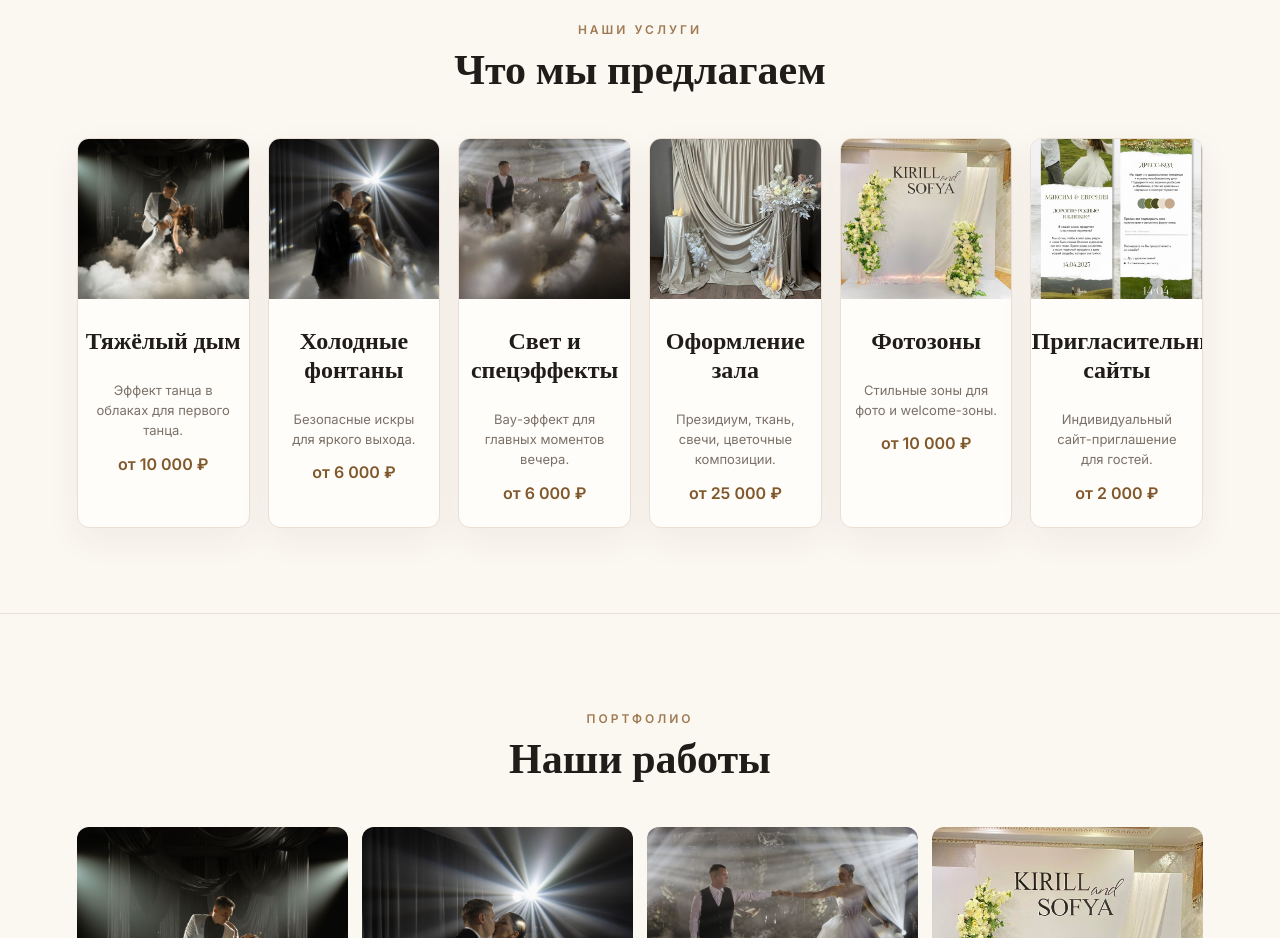
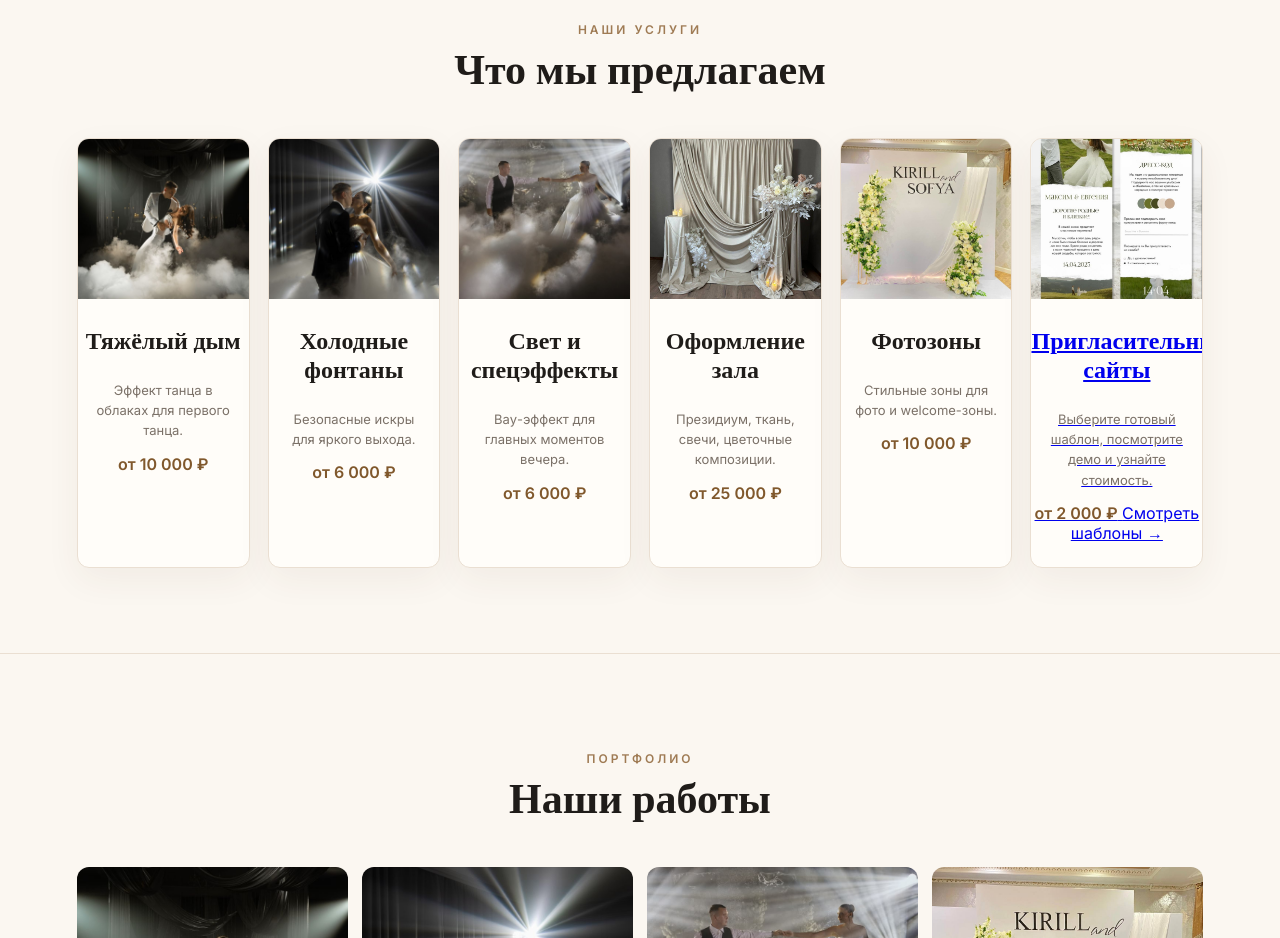
Before and after one commit to nekqadamovsino-spec/mosdecor, a plain HTML site: page index.html in a window 1280 px wide. Shown: the part 900-1838 px from the top of the page. Drawn offline with nearby package versions, Linux system fonts and the light colour scheme.

Commit message:
Update index.html

```diff
--- a/index.html
+++ b/index.html
@@ -60,7 +60,22 @@
         <article class="service-card"><img src="images/smoke-3.jpg" alt=""><h3>Свет и спецэффекты</h3><p>Вау-эффект для главных моментов вечера.</p><b>от 6 000 ₽</b></article>
         <article class="service-card"><img src="images/decor-1.jpg" alt=""><h3>Оформление зала</h3><p>Президиум, ткань, свечи, цветочные композиции.</p><b>от 25 000 ₽</b></article>
         <article class="service-card"><img src="images/zone-1.jpg" alt=""><h3>Фотозоны</h3><p>Стильные зоны для фото и welcome-зоны.</p><b>от 10 000 ₽</b></article>
-        <article class="service-card"><img src="images/gold-zone.jpg" alt=""><h3>Пригласительные сайты</h3><p>Индивидуальный сайт-приглашение для гостей.</p><b>от 2 000 ₽</b></article>
+        <a href="invitations.html" class="service-card service-card-link">
+  <img src="images/gold-zone.jpg" alt="Каталог пригласительных сайтов">
+
+  <h3>Пригласительные сайты</h3>
+
+  <p>
+    Выберите готовый шаблон, посмотрите демо
+    и узнайте стоимость.
+  </p>
+
+  <b>от 2 000 ₽</b>
+
+  <span class="service-more">
+    Смотреть шаблоны →
+  </span>
+</a>
       </div>
     </section>
 
```
